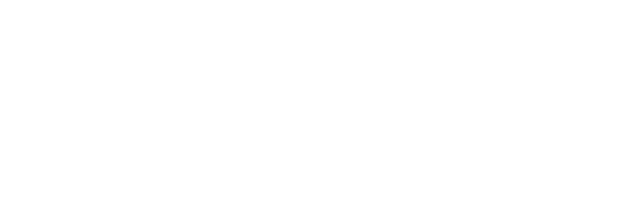
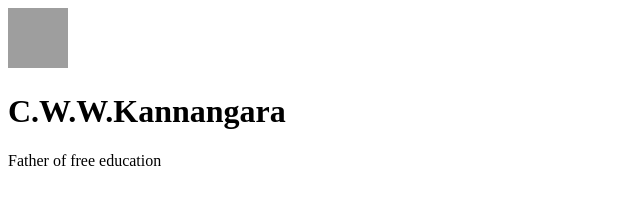
Before and after one commit to sujeevan-dev/A-Tribute-Page, a plain HTML site: page index.html in a window 1280 px wide. Shown: the whole page, without its empty margins (0-640 px from the left). Drawn offline with nearby package versions, Linux system fonts and the light colour scheme; grey boxes are pictures that could not be loaded.

Commit message:
Jumbotron added

```diff
--- a/index.html
+++ b/index.html
@@ -13,6 +13,12 @@
   	<link href="https://fonts.googleapis.com/css?family=Abril+Fatface|Cormorant+Infant|Lobster" rel="stylesheet">
 </head>
 <body>
+	<div class="container">
+		<div class="jumbotron">
+			<img src="http://fyf.tac-cdn.net/images/products/large/BF178-11KM.jpg" class="img-circle" width="60px" height="60px" />
+				<h1 class="title">C.W.W.Kannangara</h1>
+				<p class="sub-title">Father of free education</p>
+
 
 </body>
 </html>
```
